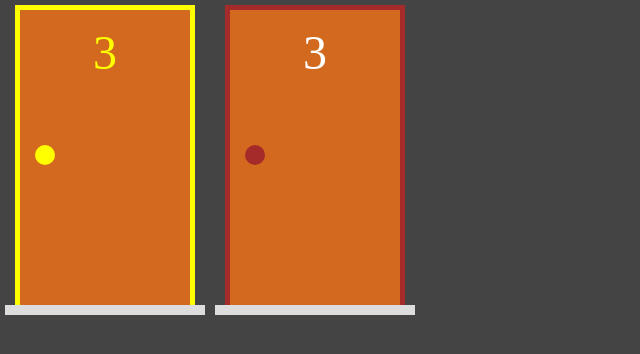
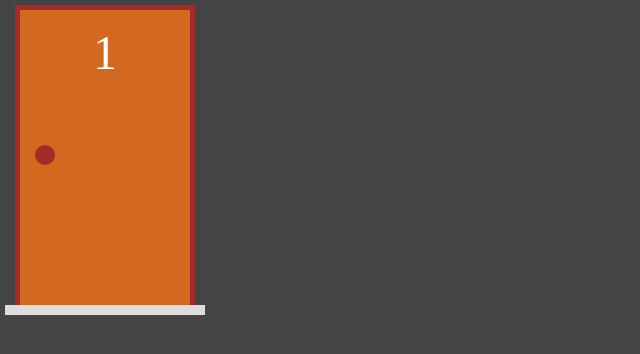
Before and after one commit to luucasor/portas, a Next.js app: page / in a window 1280 px wide. Shown: the top 354 px of the page, without its empty margins (0-640 px from the left). Built offline with nearby package versions, Linux system fonts and the light colour scheme.

Commit message:
Criando modelo para Porta.ts já integrado com TypeScript e interface

```diff
--- a/components/Porta.jsx
+++ b/components/Porta.tsx
@@ -1,11 +1,18 @@
 import styles from "../styles/Porta.module.css"
-export default function Porta(props) {
-    const selecionada = props.selecionada ? styles.selecionada : '';
+import PortaModel from "../model/porta"
+
+interface PortaProps {
+    porta: PortaModel
+}
+
+export default function Porta(props: PortaProps) {
+    const { porta } = props
+    const selecionada = porta.selecionada ? styles.selecionada : '';
     return (
         <div className={styles.area}>
             <div className={`${styles.estrutura} ${selecionada}`}>
                 <div className={styles.porta}>
-                    <div className={styles.numero}>3</div>
+                    <div className={styles.numero}>{porta.numero}</div>
                     <div className={styles.macaneta}/>
                 </div>
             </div>
--- a/model/porta.js
+++ b/model/porta.ts
@@ -1,10 +1,10 @@
-export default class Porta {
-    #numero
-    #temPresente
-    #selecionada
-    #aberta
+export default class PortaModel {
+    #numero: number
+    #temPresente: boolean
+    #selecionada: boolean
+    #aberta: boolean
 
-    constructor(numero, temPresente = false, selecionada = false, aberta = false) {
+    constructor(numero: number, temPresente = false, selecionada = false, aberta = false) {
         this.#numero = numero
         this.#temPresente = temPresente
         this.#selecionada = selecionada
@@ -29,16 +29,16 @@
 
     desselecionar() {
         const selecionada = false
-        return new Porta(this.numero, this.temPresente, selecionada, this.aberta)
+        return new PortaModel(this.numero, this.temPresente, selecionada, this.aberta)
     }
 
     alterarSelecao() {
         const selecionada = !this.selecionada
-        return new Porta(this.numero, this.temPresente, selecionada, this.aberta)
+        return new PortaModel(this.numero, this.temPresente, selecionada, this.aberta)
     }
 
     abrir() {
         const aberta = true
-        return new Porta(this.numero, this.temPresente, this.selecionada, aberta)
+        return new PortaModel(this.numero, this.temPresente, this.selecionada, aberta)
     }
 }
--- a/package.json
+++ b/package.json
@@ -14,5 +14,9 @@
     "next": "13.3.0",
     "react": "18.2.0",
     "react-dom": "18.2.0"
+  },
+  "devDependencies": {
+    "@types/node": "18.15.11",
+    "@types/react": "18.0.34"
   }
 }
--- a/pages/_app.js
+++ b/pages/_app.js
@@ -1,4 +1,4 @@
-import '@/styles/globals.css'
+import '../styles/globals.css'
 
 export default function App({ Component, pageProps }) {
   return <Component {...pageProps} />
--- a/pages/index.jsx
+++ b/pages/index.jsx
@@ -1,10 +1,13 @@
-import Porta from "@/components/Porta"
+import { useState } from "react"
+import Porta from "../components/Porta"
+import PortaModel from "../model/porta"
 
 export default function Home() {
+  const [p1, setP1] = useState(new PortaModel(1))
+
   return (
     <div style={{display: "flex"}}>
-      <Porta selecionada/>
-      <Porta />
+      <Porta porta={p1}/>
     </div>
   )
 }
```
Also changed, not shown: tsconfig.json (added, +30 -0 lines), 1 other file (tests, documents, lock files or other folders).
